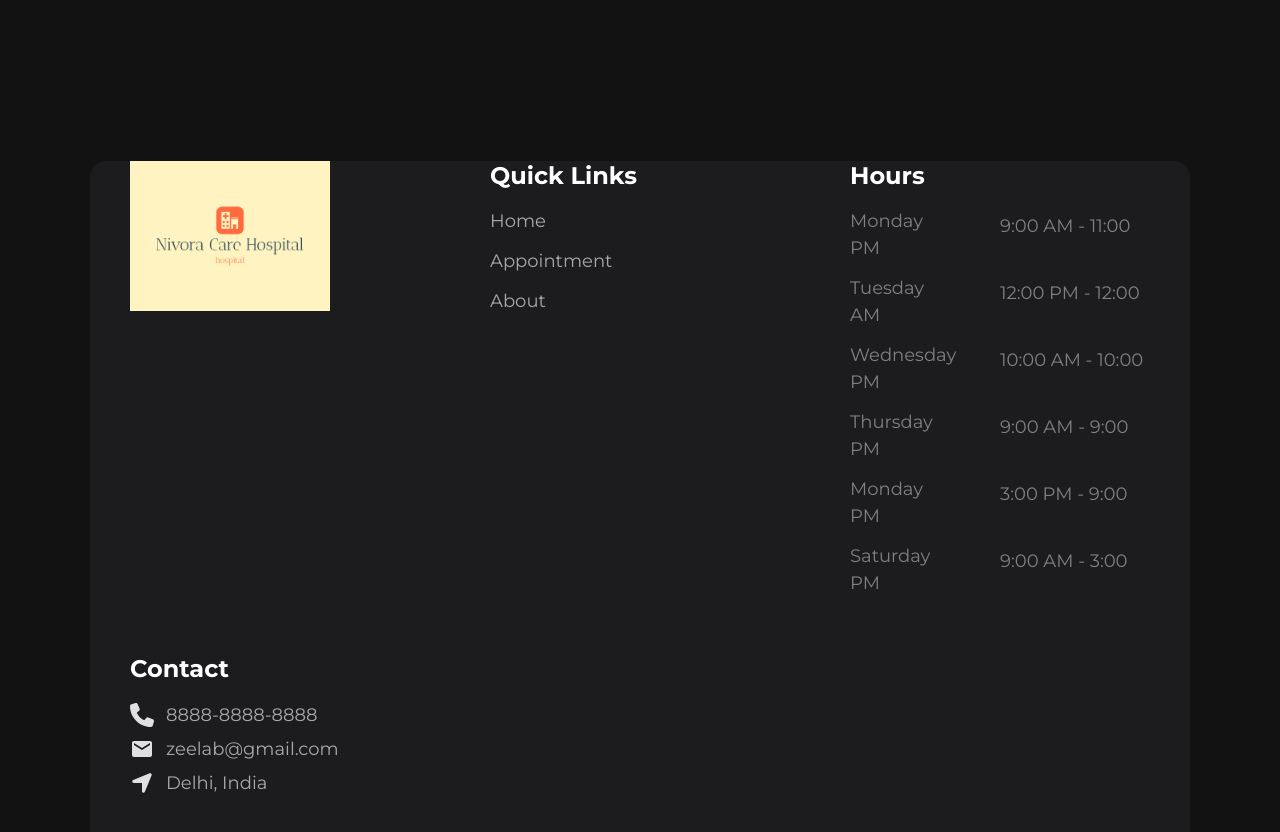
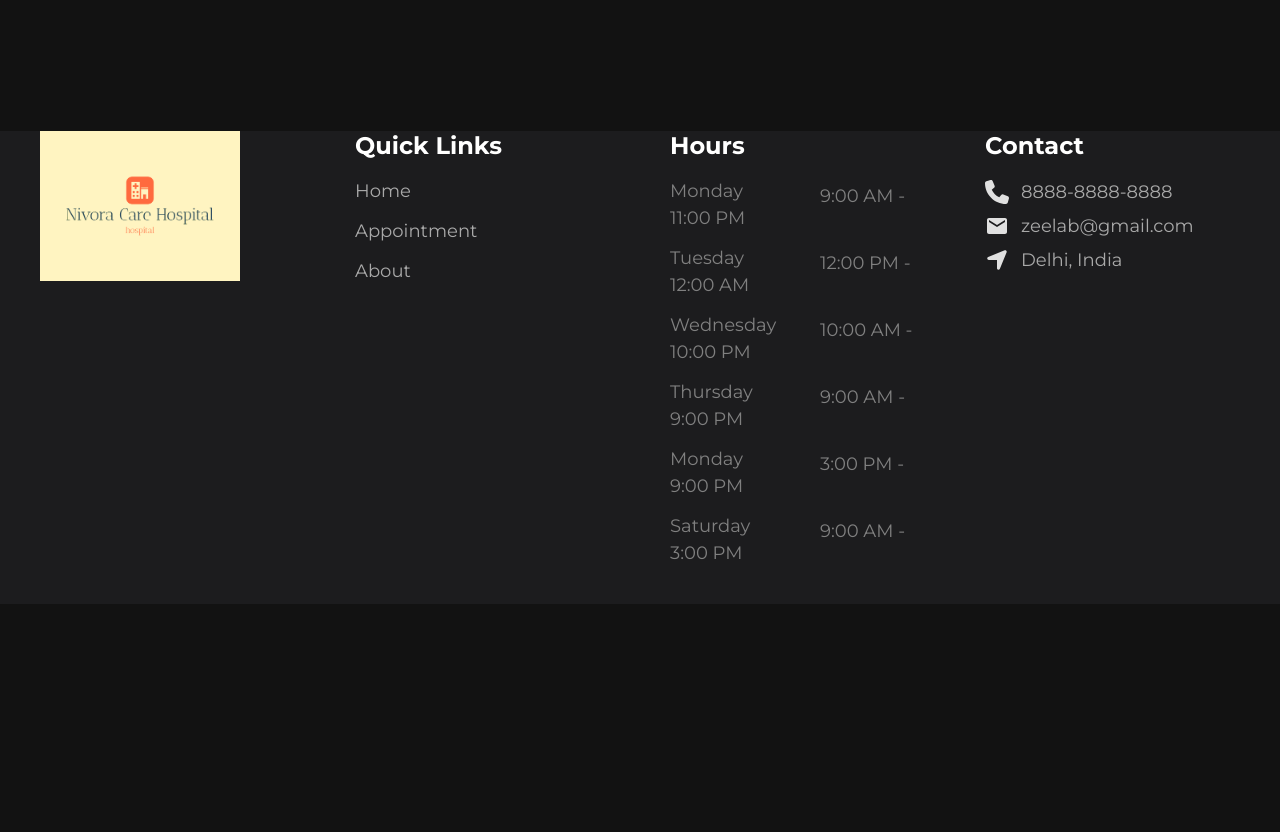
Before and after one commit to hemant5037/hostelmanagement, a React (Vite) app in the folder frontend/: page /register in a window 1280 px wide. Shown: the part 960-1792 px from the top of the page. After the commit the page ends 1564 px from the top, so only its background shows below. Built offline with nearby package versions, Linux system fonts and the light colour scheme.

Commit message:
css changes

```diff
--- a/frontend/src/App.css
+++ b/frontend/src/App.css
@@ -357,11 +357,7 @@ footer {
   background: #1c1c1e;
   color: #e0e0e0;
   padding: 50px 0 0 0;
-  margin-top: 80px;
-  max-width: 1100px;
-  margin-left: auto;
-  margin-right: auto;
-  border-radius: 16px 16px 0 0;
+  margin-top: 50px;
 }
 footer hr {
   display: none;
@@ -500,12 +496,9 @@ footer .content div:last-child div svg {
 
 /**********************************************************************************************************************/
 nav {
-  max-width: 1100px;
-  margin: 0 auto;
+  position: fixed;
+  width: 100vw;
   left: 0;
-  right: 0;
-  width: 100%;
-  position: fixed;
   top: 0;
   z-index: 1000;
   background: #1c1c1e;
```
